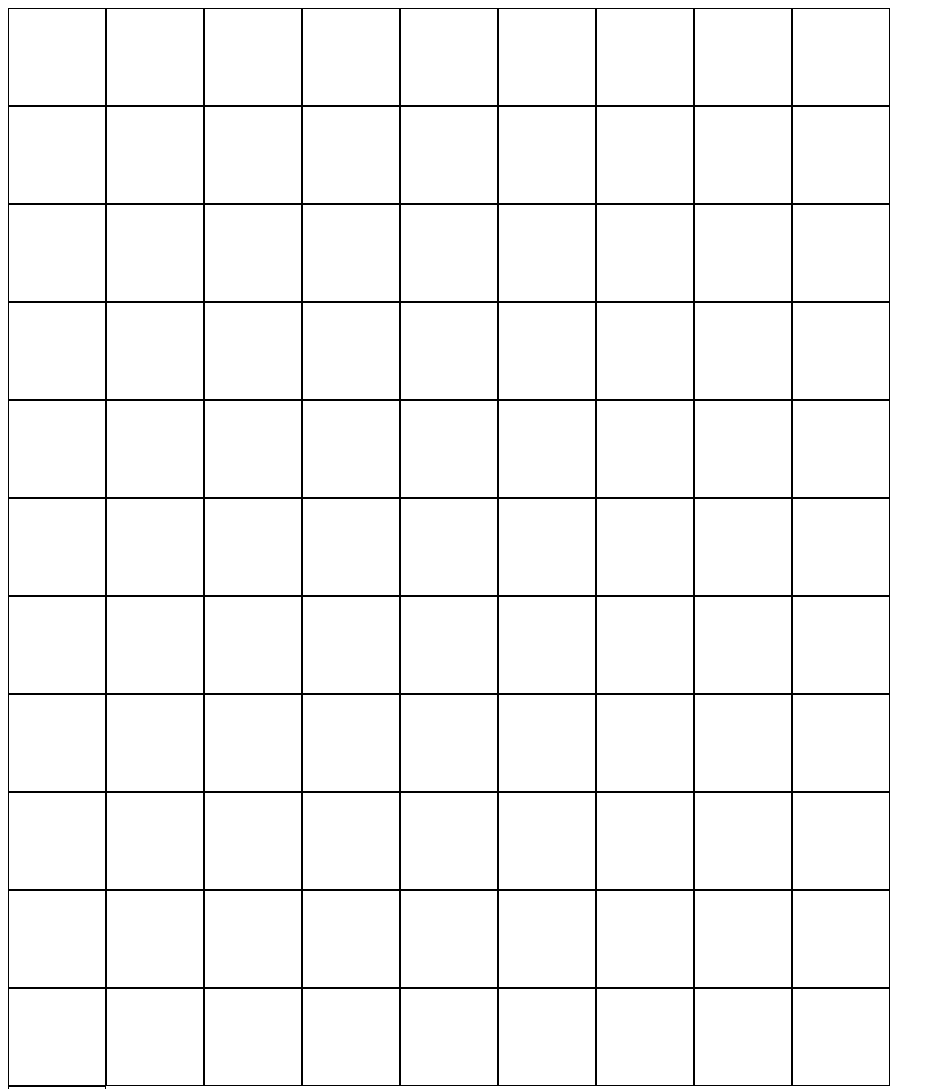
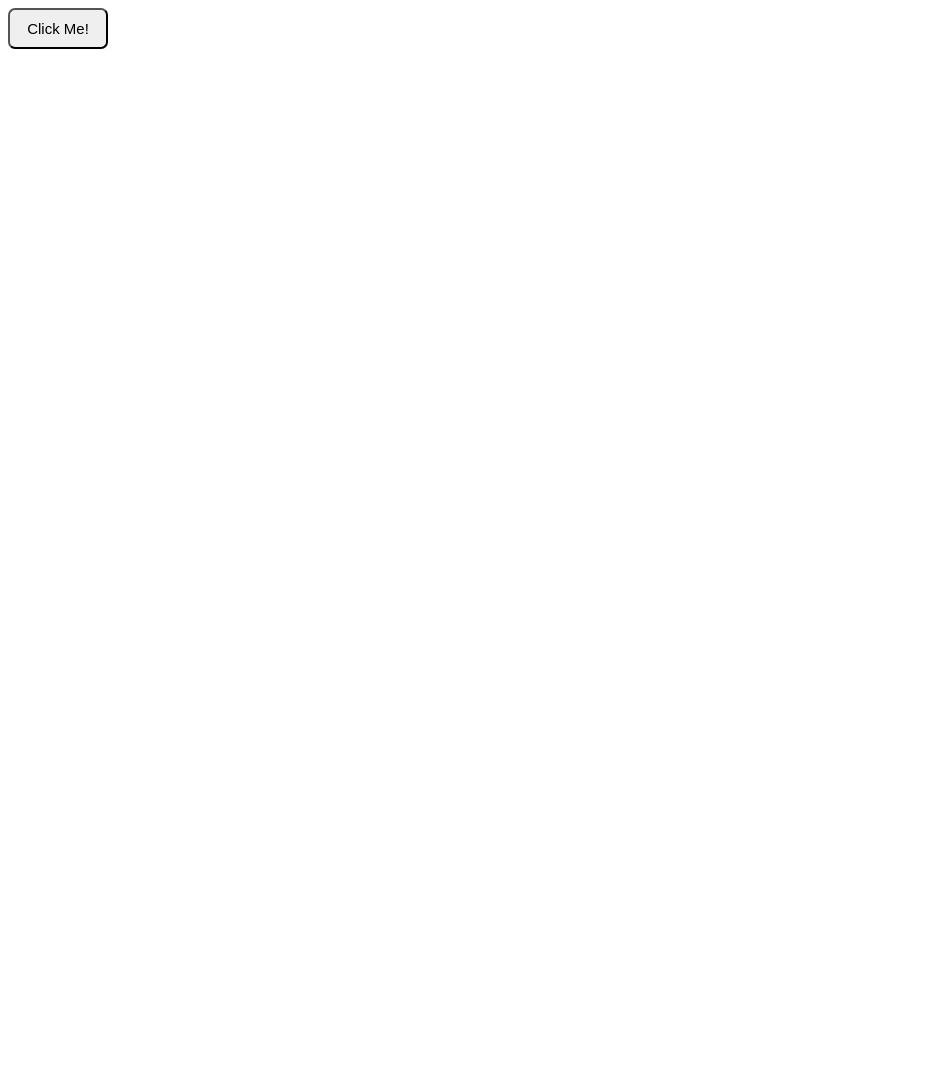
Before and after one commit to eszw10/etch-a-sketch, a plain HTML site: page index.html in a window 1280 px wide. Shown: the top 1089 px of the page, without its empty margins (0-945 px from the left). After the commit the page ends 1027 px from the top, so only its background shows below. Drawn offline with Linux system fonts and the light colour scheme.

Commit message:
fix grid script and add new function

```diff
--- a/index.html
+++ b/index.html
@@ -7,6 +7,7 @@
     <title>Document</title>
     <link rel="stylesheet" href="style.css">
     <script src="script.js" defer></script>
+    <title>Etch a Sketch (Erycson's Style)</title>
 </head>
 <body>
 
--- a/script.js
+++ b/script.js
@@ -1,10 +1,18 @@
 let container = document.createElement('div')
-let grid = document.createElement('div')
-grid.classList.add('bord')
+let btn = document.createElement('input')
+document.body.appendChild(btn)
 document.body.appendChild(container)
 container.classList.add('container')
+btn.setAttribute('type','button')
+btn.setAttribute('value','Click Me!')
+btn.classList.add('btn')
 
 function createRow(num) {
+    if(num > 100) {
+        alert('Grid size should be less than 100!')
+    } else if(num <= 0) {
+        alert('Grid size should be more than zero!')
+    } else {
         for(let i = 0;i < num;i++) {
             for(let j = 0;j < num;j++) {
                 let row = document.createElement('div')
@@ -17,7 +25,11 @@ function createRow(num) {
                 })
             }
         }
-
+        container.style.gridTemplateColumns = 'auto '.repeat(num)
+    }
 }
 
-createRow(10);
+btn.addEventListener('click', ()=> {
+    let num = Number(prompt('Input grid size : '))
+    createRow(num);
+})
--- a/style.css
+++ b/style.css
@@ -1,6 +1,5 @@
 .container {
-    display: flex;
-    flex-wrap: wrap;
+    display: grid;
     height: 960px;
     width: 960px;
     place-items: center;
@@ -9,6 +8,22 @@
     border: 1px solid black;
 }
 
-.box {
-    background-color: red;
+.btn {
+    padding: 10px;
+    width: 100px;
+    font-size: 15px;
+    border-radius: 7px;
+    transition: all 0.2s ease-in;
+    margin-bottom: 10px;
 }
+
+.btn:hover {
+    cursor: pointer;
+    background-color: darkgray;
+    color: azure;
+    transform: scale(0.9);
+}
+
+.btn:active {
+
+}
```
Lines whose indentation alone changed are shown as unchanged.
